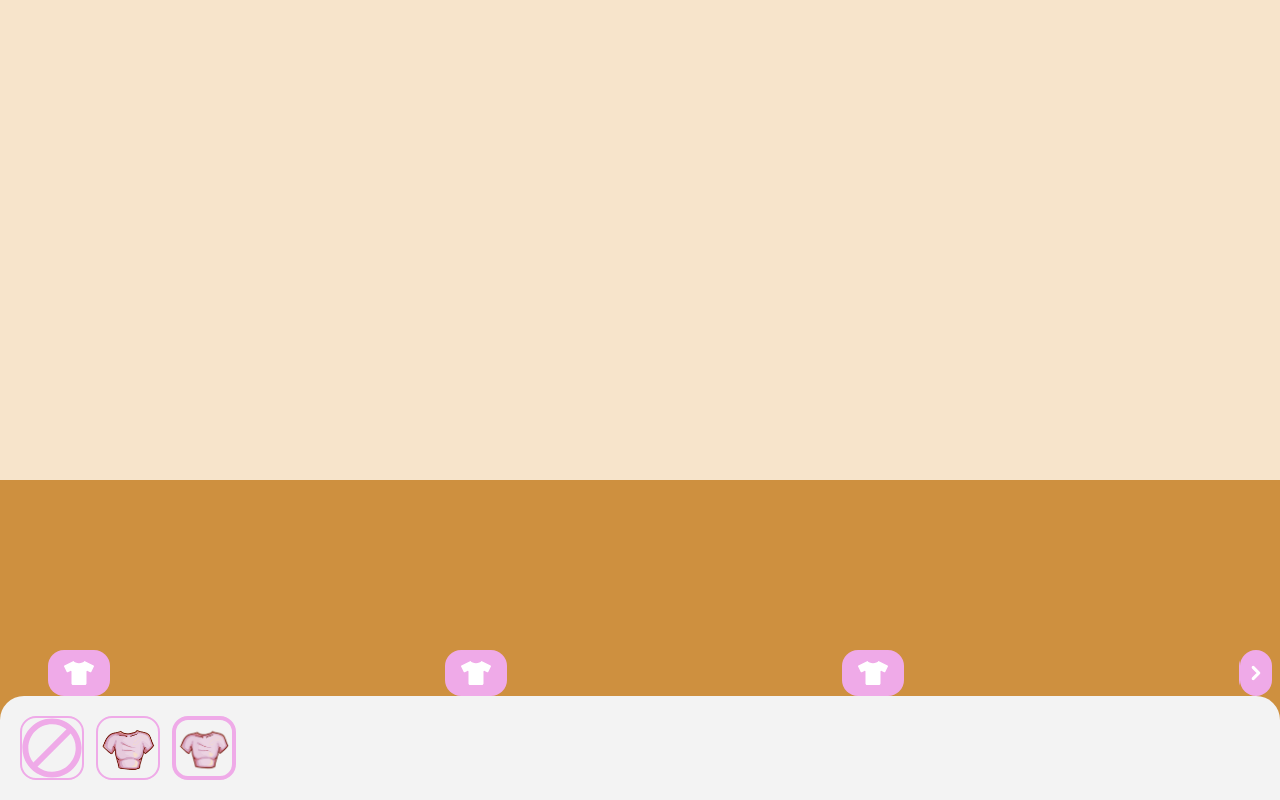
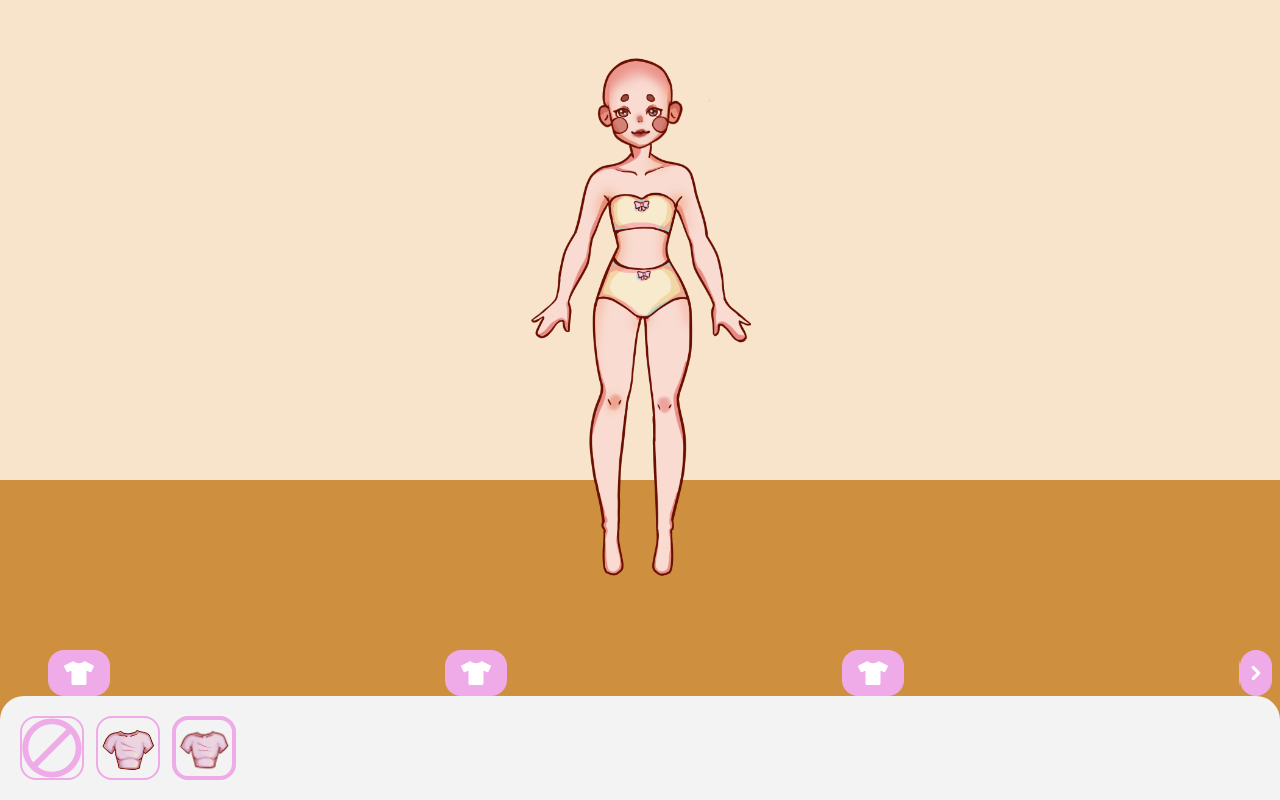
Before and after one commit to Gabriella-Aquino/Lokinho---dress-up-game, a React (Vite) app: page / in a window 1280 px wide. Built offline with nearby package versions, Linux system fonts and the light colour scheme.

Commit message:
feature: add base doll

```diff
--- a/src/App.tsx
+++ b/src/App.tsx
@@ -2,7 +2,9 @@ import ClothCard from "./components/ClothCard";
 import { FaTshirt } from "react-icons/fa";
 import Tabs from "./components/Tabs";
 import Wardrobe from "./components/Wardrobe";
-import type { IClothe } from "./types/clothe";
+import type { ICategory, IClothe } from "./types/clothe";
+import { useState } from "react";
+import Doll from "./components/doll";
 
 function App() {
   const CLOTHES: IClothe[] = [
@@ -31,19 +33,37 @@ function App() {
   ];
 
   const TABS = [
-    { id:1 , icon: <FaTshirt color="white" size={30}/>, value: "shirt" },
-    { id:2 , icon: <FaTshirt color="white" size={30}/>, value: "shirt" },
-    { id:3 , icon: <FaTshirt color="white" size={30}/>, value: "shirt" },
-    { id:4 , icon: <FaTshirt color="white" size={30}/>, value: "shirt" },
-    { id:5 , icon: <FaTshirt color="white" size={30}/>, value: "shirt" },
-    { id:6 , icon: <FaTshirt color="white" size={30}/>, value: "shirt" },
-    { id:7 , icon: <FaTshirt color="white" size={30}/>, value: "shirt" },
-    { id:8 , icon: <FaTshirt color="white" size={30}/>, value: "shirt" },
+    { id: 1, icon: <FaTshirt color="white" size={30} />, value: "shirt" },
+    { id: 2, icon: <FaTshirt color="white" size={30} />, value: "shirt" },
+    { id: 3, icon: <FaTshirt color="white" size={30} />, value: "shirt" },
+    { id: 4, icon: <FaTshirt color="white" size={30} />, value: "shirt" },
+    { id: 5, icon: <FaTshirt color="white" size={30} />, value: "shirt" },
+    { id: 6, icon: <FaTshirt color="white" size={30} />, value: "shirt" },
+    { id: 7, icon: <FaTshirt color="white" size={30} />, value: "shirt" },
+    { id: 8, icon: <FaTshirt color="white" size={30} />, value: "shirt" },
   ];
+  const [layers, setLayers] = useState<Partial<Record<ICategory, IClothe>>>({
+    shirt: {
+      id: 1,
+      name: "sutiã",
+      image: "/assets/bra.png",
+      category: "shirt",
+      imageToShow: "/assets/shirt/Shirt 3 1.png",
+    },
+    bottoms: {
+      id: 2,
+      name: "roupa de baixo",
+      image: "/assets/underwear.png",
+      category: "bottoms",
+      imageToShow: "/assets/shirt/Shirt 3 1.png",
+    },
+  });
 
   return (
-    <div className="relative w-full h-full bg-background">
+    <div className="relative flex justify-center w-full h-full bg-background">
       <div className="absolute w-full left-0 bottom-0 h-80 bg-ground" />
+
+      <Doll layers={layers} />
       <div className="absolute bottom-0 left-0 w-full">
         <Tabs tabs={TABS} />
         <Wardrobe items={CLOTHES} />
--- /dev/null
+++ b/src/clothesOrder.ts
@@ -0,0 +1,14 @@
+import type { ICategory } from "./types/clothe";
+
+export const CLOTHES_ORDER: Record<ICategory, number> = {
+  hat: 90,
+  hair: 80,
+  hairItems: 85,
+  itens: 70,
+  dress: 60,
+  shirt: 50,
+  bottoms: 40,
+  coat: 55,
+  socks: 30,
+  shoes: 20,
+};
--- /dev/null
+++ b/src/components/doll/index.tsx
@@ -0,0 +1,38 @@
+import React from "react";
+import type { ICategory, IClothe } from "../../types/clothe";
+import { CLOTHES_ORDER } from "../../clothesOrder";
+import { cn } from "../../lib/utils";
+
+interface DollProps {
+  layers: Partial<Record<ICategory, IClothe | undefined>>;
+}
+
+function Doll({ layers }: DollProps) {
+  return (
+    <div className="relative aspect-[3/4] h-[78vh]">
+      <div className="absolute top-0 left-0 w-full h-full ">
+        <img src="/assets/doll.png" alt="boneca" className="w-full h-auto" />
+        {Object.entries(layers).map(([category, clothe]) => {
+          if (!clothe) return null;
+
+          const ZIndex =
+            clothe.customIndex ?? CLOTHES_ORDER[category as ICategory];
+
+          return (
+            <img
+              key={clothe.id}
+              src={clothe.image}
+              className={cn([
+                "absolute top-0 left-0 w-full h-auto",
+                ZIndex && ZIndex,
+              ])}
+              alt={clothe.name}
+            />
+          );
+        })}
+      </div>
+    </div>
+  );
+}
+
+export default Doll;
```
Also changed, not shown: public/assets/doll.png (added), public/assets/underwear.png (added).
